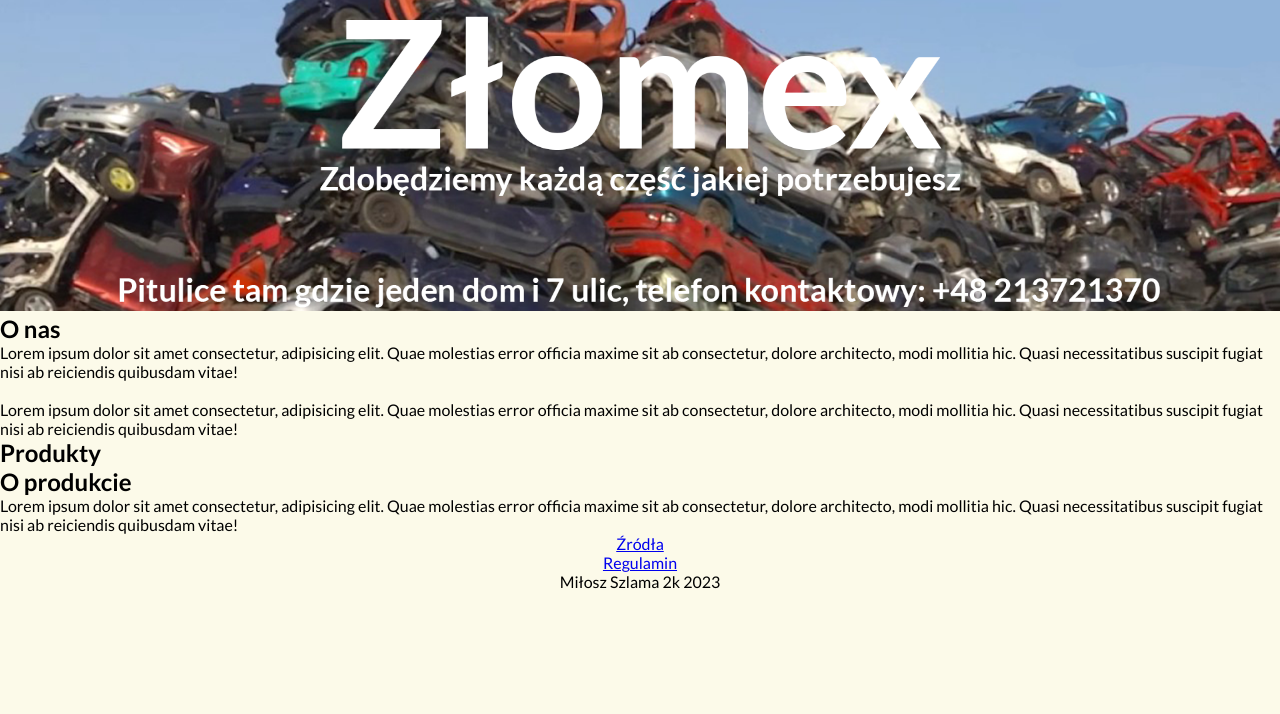
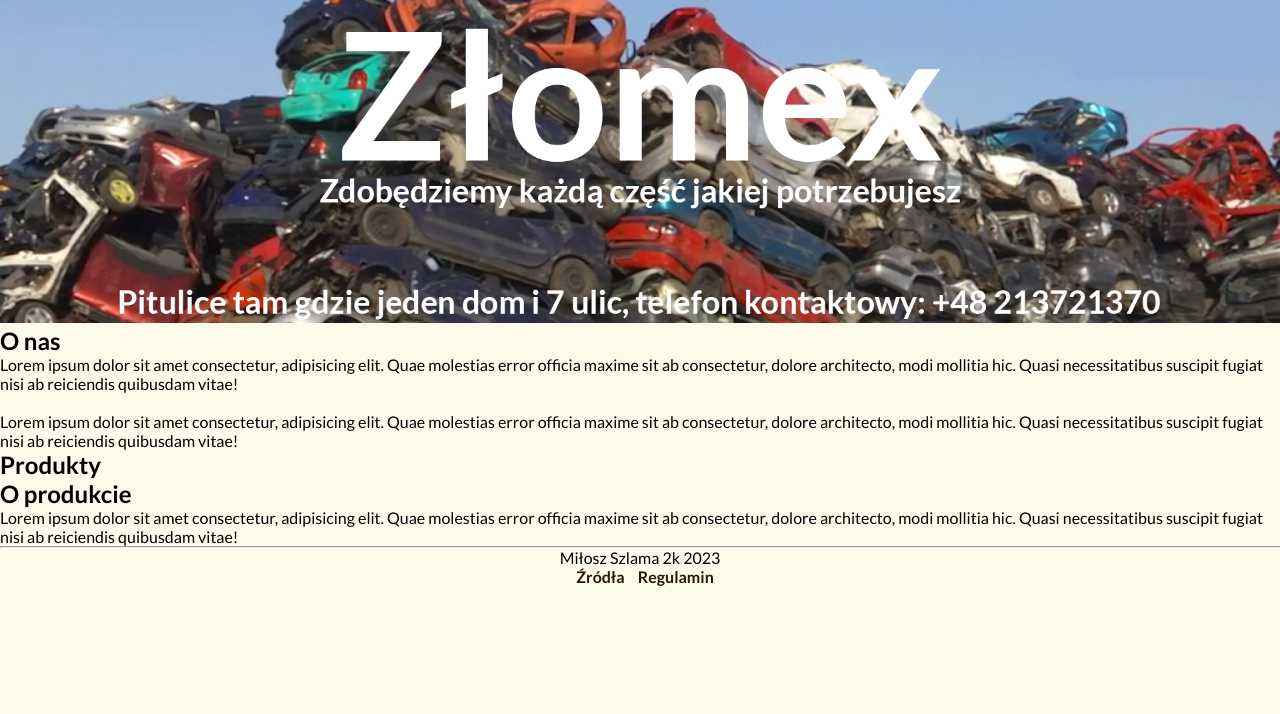
Before and after one commit to SzlamaDev/Zlomex, a plain HTML site: page Index.html in a window 1280 px wide. Shown: the part 86-800 px from the top of the page. Drawn offline with Linux system fonts and the light colour scheme.

Commit message:
commit 5
edited index

```diff
--- a/CSS/Main.css
+++ b/CSS/Main.css
@@ -21,6 +21,9 @@ header:not(#logoimage){
     width: 32px;
     height: auto;
 }
+#socialmedia{
+    margin-left: 90%;
+}
 #rules{
     text-align: center;
 }
@@ -41,3 +44,13 @@ footer{
 #sources{
     text-align: center;
 }
+a{
+    text-decoration: none;
+    font-weight: bold;
+    color: rgb(39, 24, 5);
+    margin-left: 10px;
+}
+a:hover{
+    text-decoration: underline;
+    color: brown;
+}
--- a/Index.html
+++ b/Index.html
@@ -64,10 +64,11 @@
             necessitatibus suscipit fugiat nisi ab reiciendis quibusdam vitae!
         </p>
     </article>
+    <hr>
     <footer>
-        <a href="sources.html">Źródła</a><br>
-        <a href="Rules.html">Regulamin</a><br>
-        Miłosz Szlama 2k 2023
+        <p>Miłosz Szlama 2k 2023</p>
+        <a href="sources.html">Źródła</a>
+        <a href="Rules.html">Regulamin</a>
     </footer>
 </body>
 </html>
```
